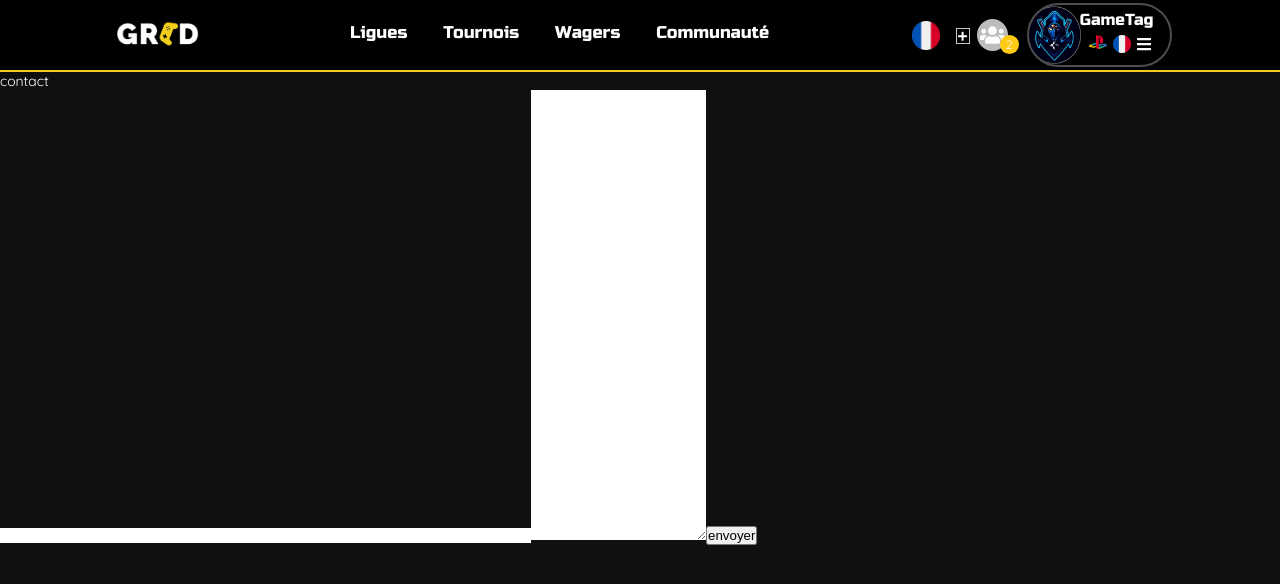
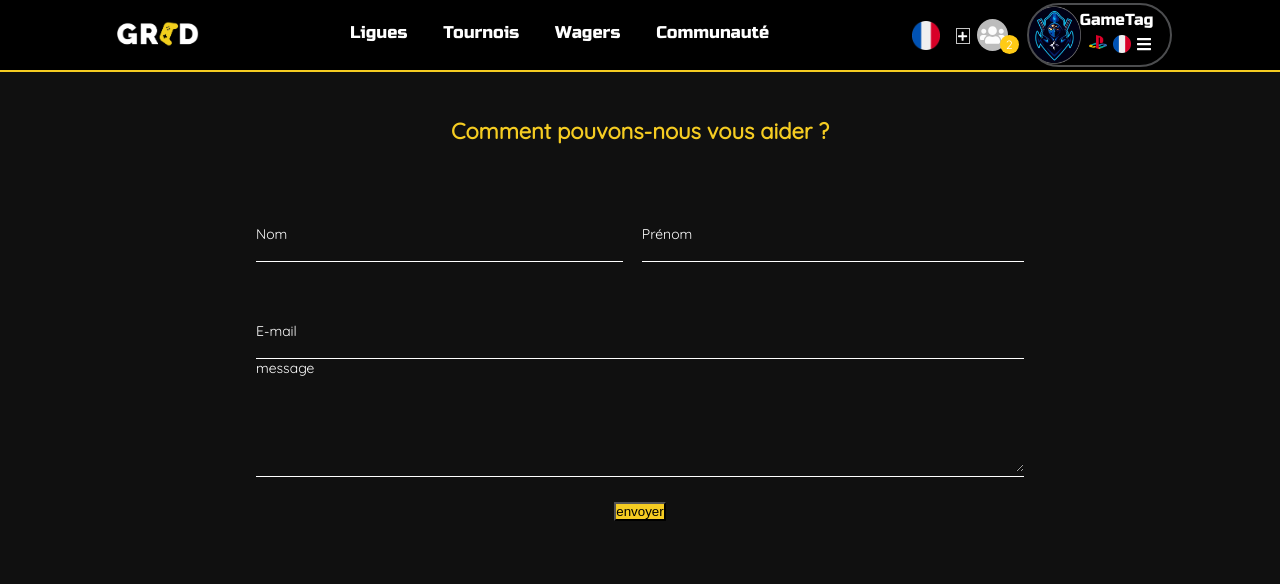
Before and after one commit to antonio-nirina/go-grd, a React (Create React App) app in the folder client/: page /assistant in a window 1280 px wide. Shown: the top 584 px of the page. Built offline with nearby package versions, Linux system fonts and the light colour scheme; the HTML template or start-up script is replaced by a standard one.

Commit message:
assistant inte

```diff
--- a/client/package.json
+++ b/client/package.json
@@ -22,6 +22,7 @@
     "@types/react-router-dom": "^5.1.7",
     "@types/react-select": "^4.0.14",
     "@types/react-slick": "^0.23.4",
+    "bootstrap": "^5.0.0-beta3",
     "graphql": "^15.5.0",
     "graphql-tag": "^2.11.0",
     "html-react-parser": "^1.2.4",
--- a/client/src/App.tsx
+++ b/client/src/App.tsx
@@ -1,6 +1,4 @@
-import React from "react"
 import { BrowserRouter } from "react-router-dom"
-
 import Router from "./views/commons/router"
 
 function App() {
--- a/client/src/lang/lang-fr.ts
+++ b/client/src/lang/lang-fr.ts
@@ -1,8 +1,8 @@
 export const FR = {
 	"assistant":{
-		"contact":"contact",
-		"name":"nom",
-		"firstname":"prenom",
+		"contact":"Comment pouvons-nous vous aider ?",
+		"name":"Nom",
+		"firstname":"Prénom",
 		"email": "E-mail",
 		"message": "message",
 		"send":"envoyer"
--- a/client/src/views/assistant/assistant.css
+++ b/client/src/views/assistant/assistant.css
@@ -1,7 +1,78 @@
 input,textarea:focus{
 	outline: none;
 }
-input,textarea{
-	border: none transparent;
+.d-none{
+	display: none;
+}
+.contact-assist input,textarea {
+	border:none;
 	outline: none;
+	border-width: 0px;
+	background: 0 0;
+	color: #fff;
+	width: 100%;
+
 }
+.contact-arround{
+	width: 60%;
+	margin: 0 auto;
+}
+.contact-wrap {
+	display: inline;
+}
+.swrap{
+	width: 20%;
+}
+.contact-assist textarea {
+	width: 100%;
+	height: 95px;
+}
+.contact-assist .btn-send{
+	margin: 0 auto;
+	display: block;
+	text-align: center;
+}
+.block-info {
+	margin-bottom: 19px;
+}
+
+.block-info .focus-first::after{
+	font-size: 22px;
+	color: #fff;
+	content: attr(data-placeholder);
+	display: block;
+	width: 100%;
+	position: absolute;
+	top: 6px;
+	left: 0;
+	padding-left: 5px;
+}
+.wrap-info {
+	border-bottom: 1px solid;
+}
+.cnt-name .wrap-first-name {
+	width: 50%;
+	margin-left: 19px;
+}
+.cnt-name .wrap-name {
+	width: 48%;
+}
+
+.contact-assist .cnt-name {
+	display: flex;
+	margin-bottom: 60px;
+	margin-top: 80px;
+}
+.contact-assist .btn-send {
+	margin-top: 25px;
+}
+.btn-send button {
+	background-color: #f5cc22;
+}
+.contact-arround .contact {
+	text-align: center;
+	font-size: 22px;
+	margin-top: 45px;
+	color: #f5cc22;
+	font-weight: bold;
+}
--- a/client/src/views/assistant/assistant.tsx
+++ b/client/src/views/assistant/assistant.tsx
@@ -1,5 +1,6 @@
-import React from "react"
+import React,{useState,useRef} from "react"
 import { useForm } from "react-hook-form"
+// import 'bootstrap/dist/css/bootstrap.min.css'
 
 import {FR} from "../../lang/lang-fr"
 import Header from "../header/header"
@@ -12,26 +13,96 @@ type Inputs = {
 	message:string
 }
 
+const NAME_VALUE 		= 1
+const FIRST_NAME_VALUE 	= 2
+const EMAIL_VALUE 		= 3
+const MESSAGE_VALUE 	= 4
+
 const Assistant: React.FC = function() {
-	const { register, handleSubmit, watch, formState: { errors } } = useForm<Inputs>()
+	const [emailLabel,setEmailLabel] = useState<string>("")
+	const [nameLabel,setNameLabel] = useState<string>("")
+	const [firstNameLabel,setFirstNameLabel] = useState<string>("")
+	const [messageLabel,setMessageLabel] = useState<string>("")
+	const { register, handleSubmit, formState: { errors } } = useForm<Inputs>()
+	const lastnameChild = useRef(null)
+    const firstNameChild = useRef(null)
+	const emailChild = useRef(null)
+	const messageChild = useRef(null)
+
 	const onSubmit = function(data:any){
 		console.log(data)
 	}
+
+	function handleFocus(e:number){
+		if (e === NAME_VALUE) {
+			setNameLabel("d-none")
+		} else if(e === FIRST_NAME_VALUE) {
+			setFirstNameLabel("d-none")
+		} else if (e === EMAIL_VALUE) {
+			setEmailLabel("d-none")
+		} else if (e === MESSAGE_VALUE) {
+			setMessageLabel("d-none")
+		}
+	}
+
+	function handleBlur(e:number,id:string) {
+		if (e === NAME_VALUE) {
+			setNameLabel("")
+		} else if(e === FIRST_NAME_VALUE) {
+			setFirstNameLabel("")
+		} else if (e === EMAIL_VALUE) {
+			setEmailLabel("")
+		} else if (e === MESSAGE_VALUE) {
+			setMessageLabel("")
+		}
+	}
+
   return(
-  	<div>
+  	<div className="assist-main">
 		<Header />
+		<div className="contact-wrap">
+			<div className="swrap"></div>
+			<div className="contact-arround">
 				<div className="contact">
 					{FR.assistant.contact}
 				</div>
 				<div className="contact-assist">
 					<form onSubmit={handleSubmit(onSubmit)}>
-				<input {...register("name", { required: true })} />
-				<input {...register("firstname", { required: true })} />
-				<input {...register("email", { required: true })} />
-				<textarea {...register("message")} rows={30} ></textarea>
-				{errors.name && <span>This field is required</span>}
+						<div className="cnt-name block-info">
+							<div className="wrap-name wrap-info">
+								<span className={`focus-name ${nameLabel}`}>{FR.assistant.name}</span>
+								<input id="lastname" className="lastname" onFocus={() => handleFocus(NAME_VALUE)} {...register("name", { required: true })} onBlur={() => handleBlur(1,"lastname")} ref={lastnameChild} name="lastname" />
+							</div>
+							<div>{errors.name && <span>This field is required</span>}</div>
+							<div className="wrap-first-name wrap-info">
+								<span className={`focus-first ${firstNameLabel}`}>{FR.assistant.firstname}</span>
+								<input id="first-name" className="first-lastname" onFocus={() => handleFocus(FIRST_NAME_VALUE)} {...register("firstname", { required: true })} onBlur={() => handleBlur(2,"first-name")} ref={firstNameChild } name="first-name" />
+							</div>
+						</div>
+						<div className="cnt-email wrap-info">
+							<span className={`focus-email ${emailLabel}`}>{FR.assistant.email}</span>
+							<input id="email" className="email" onFocus={() => handleFocus(EMAIL_VALUE)}  {...register("email", { required: true })} onBlur={() => handleBlur(3,"email")} ref={emailChild} name="email" />
+						</div>
+						<div className="cnt-message wrap-info">
+							<span className={`focus-message ${messageLabel}`}>{FR.assistant.message}</span>
+							<textarea
+							 	id="message"
+								className="message"
+								onFocus={() => handleFocus(MESSAGE_VALUE)}
+								{...register("message")} rows={30}
+								onBlur={() => handleBlur(4,"message")}
+								ref={messageChild}
+								name="message"
+							>
+								</textarea>
+						</div>
+						<div className="btn-send">
 							<button>{FR.assistant.send}</button>
+						</div>
 					</form>
+				</div>
+			</div>
+			<div className="swrap"></div>
 		</div>
   	</div>
   )
--- a/client/src/views/header/header.css
+++ b/client/src/views/header/header.css
@@ -9,9 +9,6 @@
 	width: 100%;
 	border-bottom : 2px solid #f5cc22;
 	background: black;
-}
-.header{
-
 }
 
 .logo{
```
Also changed, not shown: 2 other files (tests, documents, lock files or other folders). Lines whose indentation alone changed are shown as unchanged.
